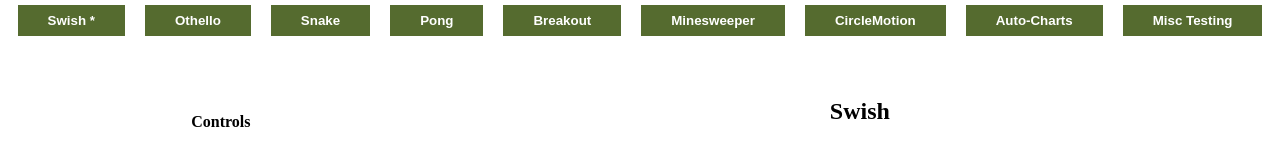
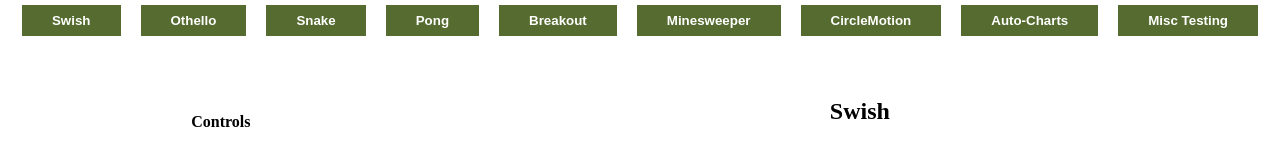
Before and after one commit to apoyhonen/base, a Vue app: page / in a window 1280 px wide. Shown: the top 143 px of the page. Built offline with nearby package versions, Linux system fonts and the light colour scheme.

Commit message:
swish out of beta *

```diff
--- a/src/App.vue
+++ b/src/App.vue
@@ -32,7 +32,7 @@ import { ref } from "vue";
 const shownApp = ref("swish");
 
 const apps = [];
-apps.push({ refName: 'swish', name: 'Swish *' });
+apps.push({ refName: 'swish', name: 'Swish' });
 apps.push({ refName: 'othello', name: 'Othello' });
 apps.push({ refName: 'snake', name: 'Snake' });
 apps.push({ refName: 'pong', name: 'Pong' });
```
